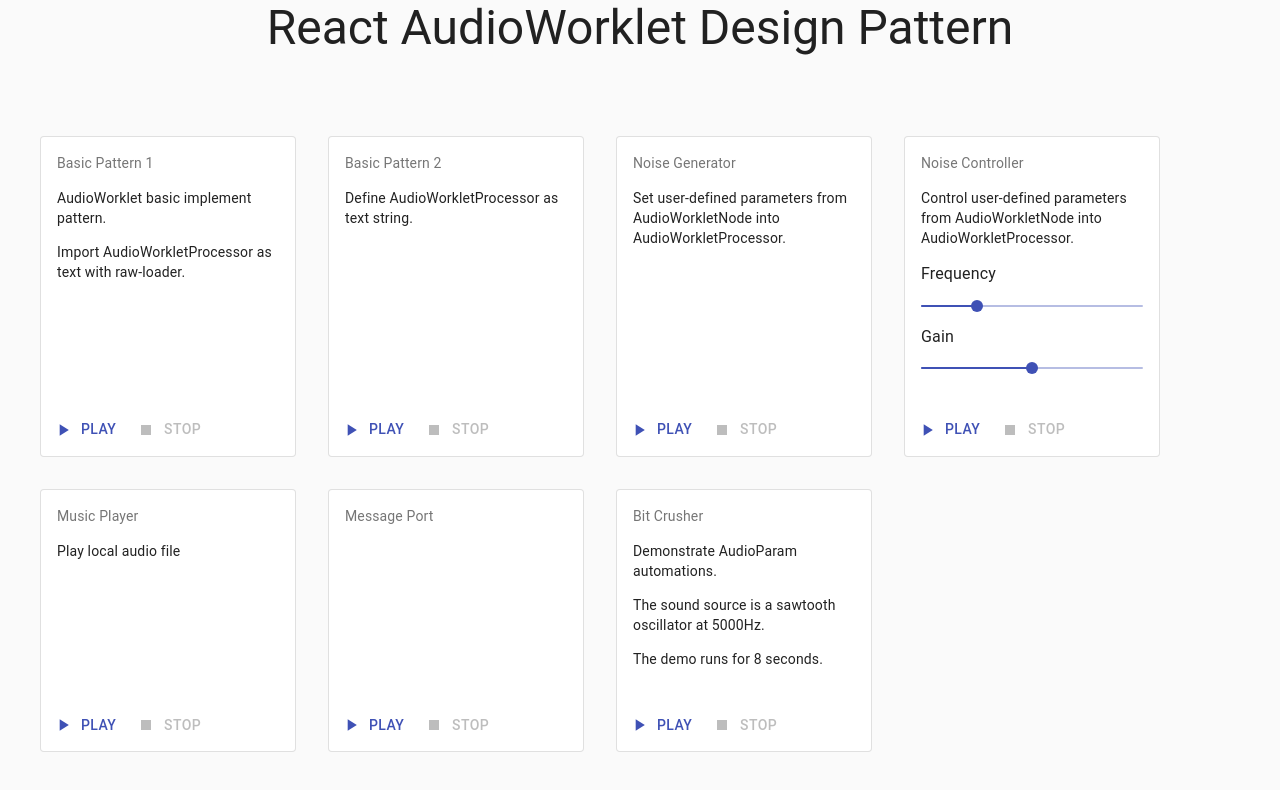
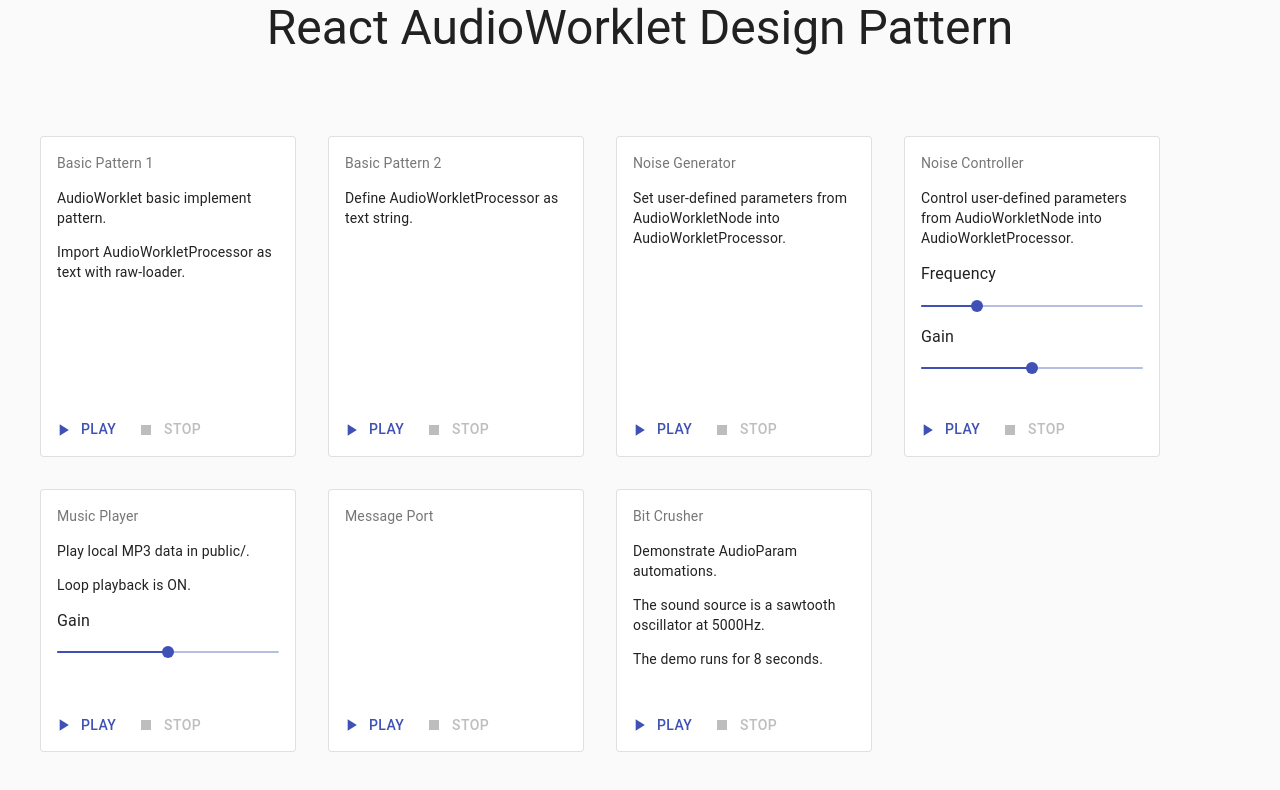
Before and after one commit to smallriver0316/react-audioworklet-sample, a React (Create React App) app: page / in a window 1280 px wide. Shown: the top 790 px of the page. Built offline with nearby package versions, Linux system fonts and the light colour scheme.

Commit message:
Modified to control gain of ContentPlayer

```diff
--- a/src/audioworklet/gain-processor.js
+++ b/src/audioworklet/gain-processor.js
@@ -7,7 +7,7 @@ class GainProcessor extends AudioWorkletProcessor {
     return [
       {
         name: 'gain',
-        defaultValue: '1',
+        defaultValue: 0.5,
         minValue: 0.0,
         maxValue: 1.0
       }
--- a/src/components/ContentPlayer.jsx
+++ b/src/components/ContentPlayer.jsx
@@ -1,14 +1,14 @@
 import React, { useState } from 'react';
-// import { Typography, Slider } from '@material-ui/core';
+import { Typography, Slider } from '@material-ui/core';
 import AudioPlayerCard from './AudioPlayerCard';
-import processor from '!!raw-loader!../audioworklet/gain-processor.js';
-import { createAudioWorkletModule } from '../utils/createAudioWorkletModule';
+// import processor from '!!raw-loader!../audioworklet/gain-processor.js';
+// import { createAudioWorkletModule } from '../utils/createAudioWorkletModule';
 
 const ContentPlayer = () => {
   const [context, setContext] = useState(null);
   const [source, setSource] = useState(null);
-  // const [gainNode, setGainNode] = useState(null);
-  // const [gainValue, setGainValue] = useState(1.0);
+  const [gainNode, setGainNode] = useState(null);
+  const [gainValue, setGainValue] = useState(0.5);
 
   const startProcessing = async () => {
     const ctx = new window.AudioContext();
@@ -27,25 +27,28 @@ const ContentPlayer = () => {
     source.buffer = buffer;
     source.loop = true;
 
-    const blobURL = createAudioWorkletModule(processor);
-    await ctx.audioWorklet.addModule(blobURL).then(() => {
-      const audioWorklet = new AudioWorkletNode(ctx, 'gain-processor');
+    const gainNode = new GainNode(ctx);
+    source.connect(gainNode).connect(ctx.destination);
+    source.start();
 
-      source.connect(audioWorklet).connect(ctx.destination);
+    // const blobURL = createAudioWorkletModule(processor);
+    // await ctx.audioWorklet.addModule(blobURL).then(() => {
+    //   const gainProcessor = new AudioWorkletNode(ctx, 'gain-processor');
+    //   const gainNode = new GainNode(ctx);
 
-      // const gainParam = audioWorklet.parameters.get('gain');
-      // const gainNode = new GainNode(ctx);
-      // source.connect(gainNode).connect(gainParam);
-      // gainNode.gain.value = 1.0;
+    //   source.connect(gainNode).connect(ctx.destination);
+    //   source.start();
 
-      source.start();
-      // setGainNode(gainNode);
-    }).catch(err => {
-      console.error(err);
-    });
-
+    //   const gainParam = gainProcessor.parameters.get('gain');
+    //   gainNode.connect(gainParam);
+    //   setGainNode(gainNode);
+    // }).catch(err => {
+    //   console.error(err);
+    // });
+    gainNode.gain.value = 0.5;
     setContext(ctx);
     setSource(source);
+    setGainNode(gainNode);
   };
 
   const stopProcessing = () => {
@@ -53,23 +56,23 @@ const ContentPlayer = () => {
       source.stop();
       source.disconnect();
     }
-    // if (gainNode) {
-    //   gainNode.disconnect();
-    // }
+    if (gainNode) {
+      gainNode.disconnect();
+    }
     if (context) {
       context.close();
     }
     setSource(null);
-    // setGainNode(null);
+    setGainNode(null);
     setContext(null);
   };
 
-  // const handleGainChange = (event, value) => {
-  //   if (gainNode) {
-  //     gainNode.gain.value = value;
-  //   }
-  //   setGainValue(value);
-  // }
+  const handleGainChange = (event, value) => {
+    if (gainNode) {
+      gainNode.gain.value = value;
+    }
+    setGainValue(value);
+  }
 
   return (
     <AudioPlayerCard
@@ -77,8 +80,9 @@ const ContentPlayer = () => {
       onStart={startProcessing}
       onStop={stopProcessing}
     >
-      <p>Play local audio file</p>
-      {/* <div>
+      <p>Play local MP3 data in public/.</p>
+      <p>Loop playback is ON.</p>
+      <div>
         <Typography id="gain-slider" gutterBottom>Gain</Typography>
         <Slider
           min={0}
@@ -88,7 +92,7 @@ const ContentPlayer = () => {
           onChange={handleGainChange}
           aria-labelledby="gain-slider"
         />
-      </div> */}
+      </div>
     </AudioPlayerCard>
   );
 };
```
